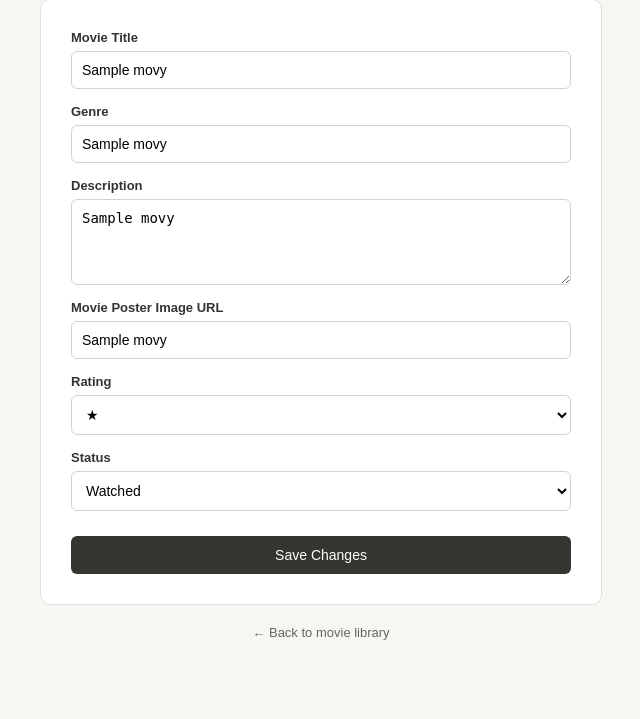
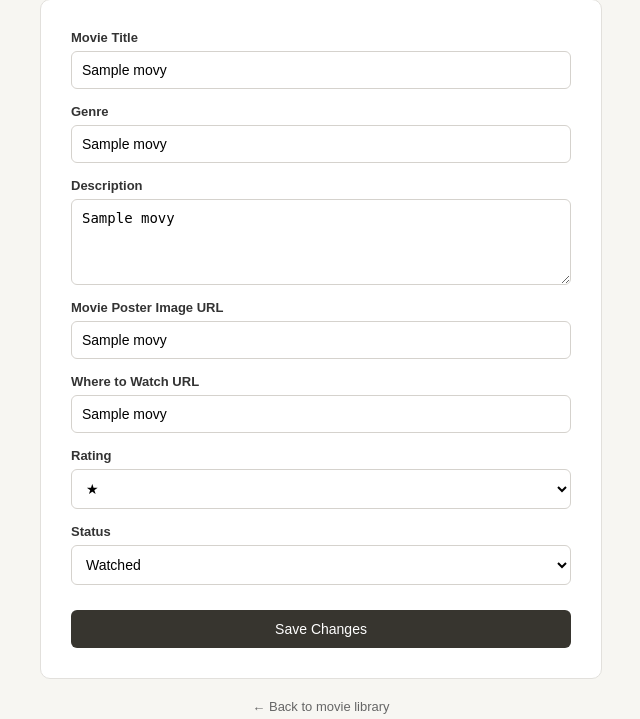
Before and after one commit to phiba-pixel/movie-platform, a Flask app: page /edit/1 in a window 1280 px wide. Shown: the part 227-946 px from the top of the page, without its empty margins (319-959 px from the left). Before the commit the page ends 867 px from the top, so only its background shows below. Run offline with Flask 3, Linux system fonts and the light colour scheme; a database or web service that is not in the repository returns one stand-in record (values such as "Sample title"); some libraries are stand-ins or nearby versions.

Commit message:
Update edit.html

```diff
--- a/templates/edit.html
+++ b/templates/edit.html
@@ -64,9 +64,15 @@
                 value="{{ movie[2] }}"
             >
 
+
             <label>Description</label>
-            <textarea name="description" rows="4"
-            placeholder="Write a short description...">{{movie[6] or ''}}</textarea>
+
+            <textarea
+                name="description"
+                rows="4"
+                placeholder="Write a short description..."
+            >{{ movie[6] or '' }}</textarea>
+
 
             <label>Movie Poster Image URL</label>
 
@@ -75,7 +81,17 @@
                 name="image_url"
                 value="{{ movie[5] or '' }}"
                 placeholder="Paste image link here"
-                >
+            >
+
+
+            <label>Where to Watch URL</label>
+
+            <input
+                type="url"
+                name="watch_url"
+                value="{{ movie[7] or '' }}"
+                placeholder="Paste official streaming link here"
+            >
 
 
             <label>Rating</label>
@@ -149,4 +165,5 @@
 </div>
 
 </body>
-              </html>
+
+</html>
```
